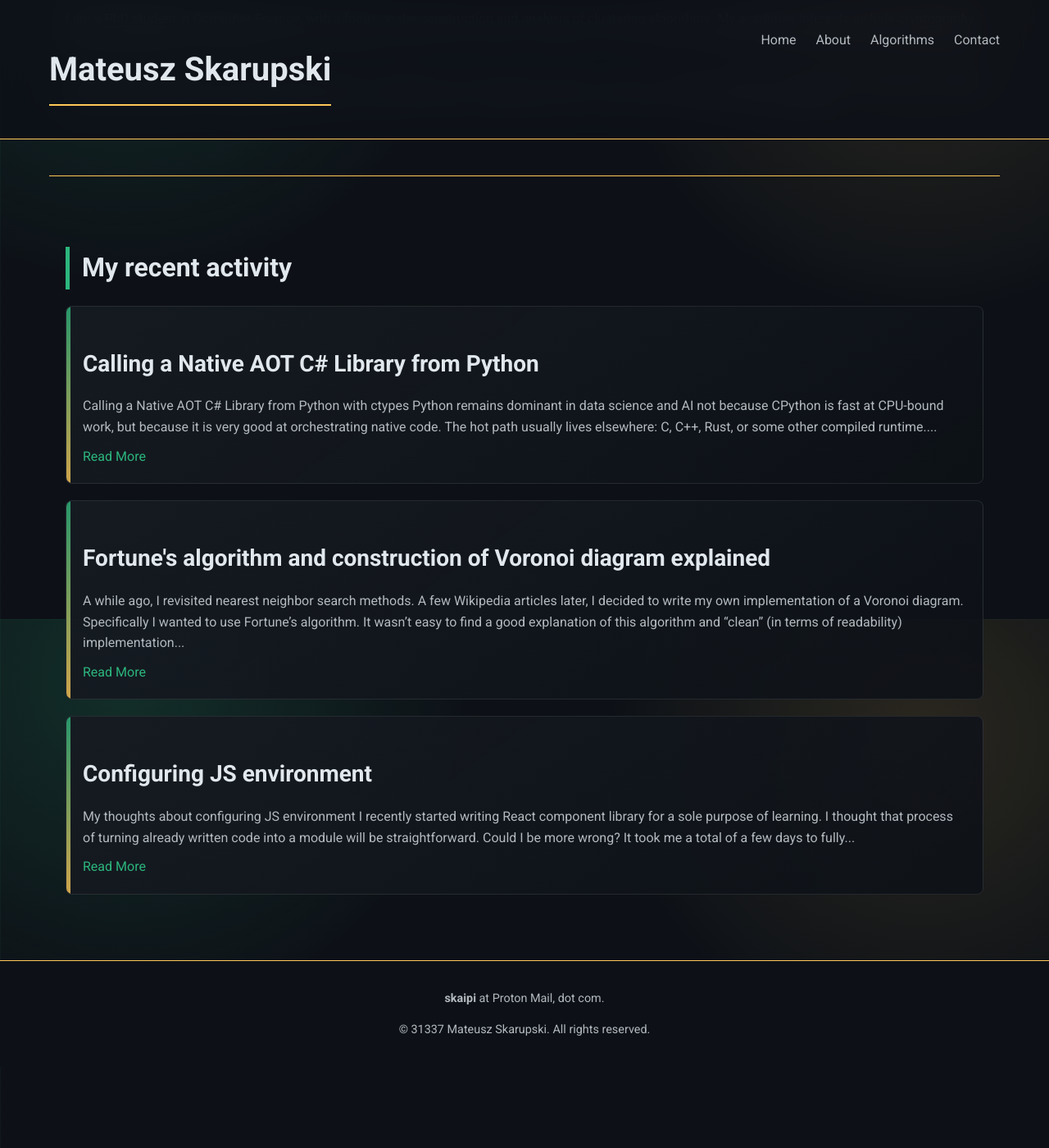
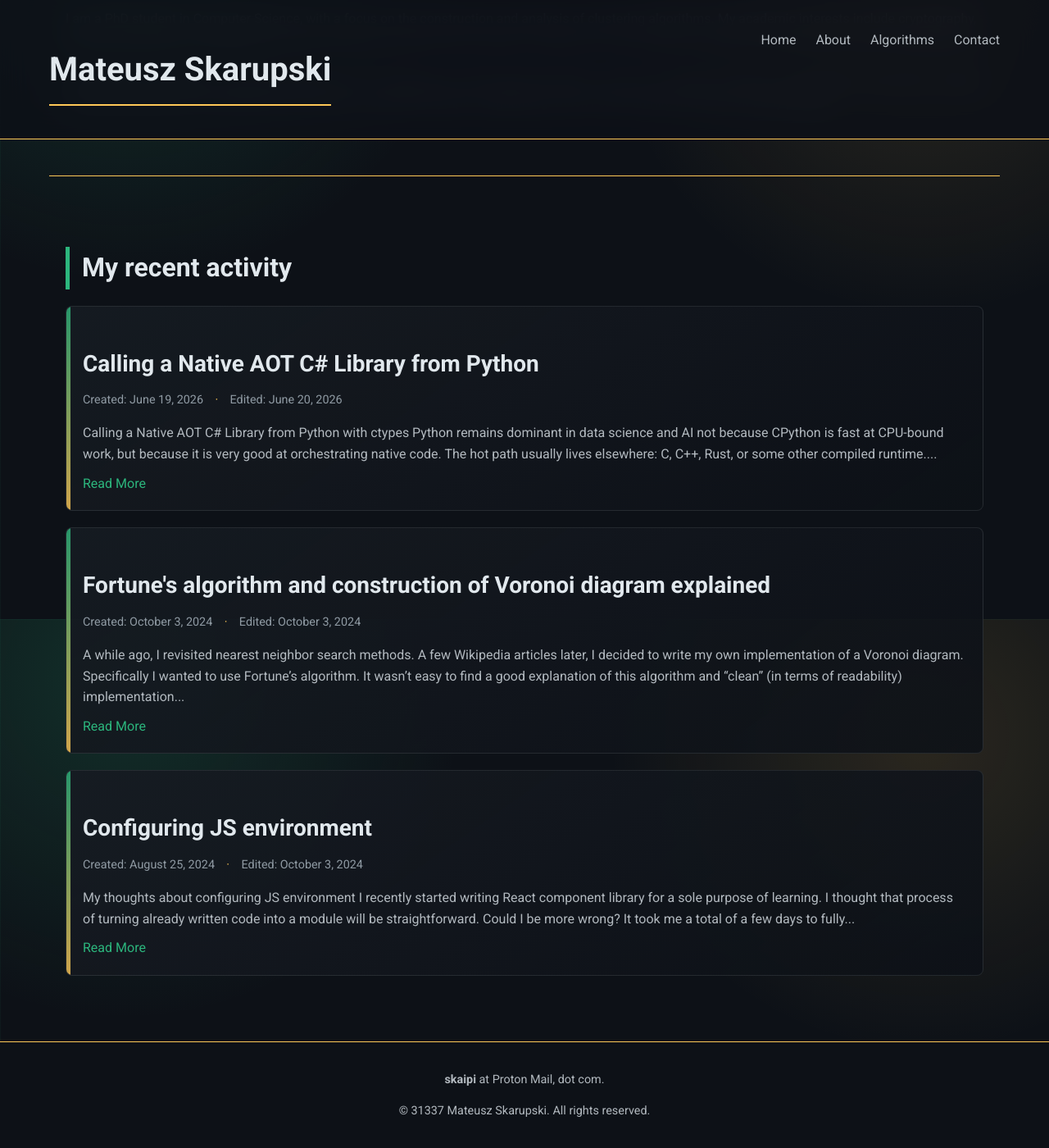
Before and after one commit to Skaipi/skaipi.github.io, a Jekyll site: the page built from index.html, in a window 1280 px wide and 1400 px high, scrolled down 1045 px. Shown: the whole window at 82% size. Built offline with Jekyll 4.4.1, drawn with Linux system fonts in a browser that asks for light colours; before the commit the page ends 2346 px from its top, so only the background shows below that.

Commit message:
Add creation and edit date to posts

```diff
--- /dev/null
+++ b/_includes/post_dates.html
@@ -0,0 +1,14 @@
+{% if include.post %}
+  {% assign created_at = include.post.date %}
+  {% assign updated_at = include.post.updated | default: created_at %}
+{% else %}
+  {% assign created_at = page.date %}
+  {% assign updated_at = page.updated | default: created_at %}
+{% endif %}
+
+{% if created_at %}
+<p class="post-dates">
+  <span>Created: <time datetime="{{ created_at | date: "%Y-%m-%d" }}">{{ created_at | date: "%B %-d, %Y" }}</time></span>
+  <span>Edited: <time datetime="{{ updated_at | date: "%Y-%m-%d" }}">{{ updated_at | date: "%B %-d, %Y" }}</time></span>
+</p>
+{% endif %}
--- a/_layouts/markdown_post.html
+++ b/_layouts/markdown_post.html
@@ -18,6 +18,7 @@
 
   <main class="post">
     <div class="container">
+    {% include post_dates.html %}
     {{ content }}
     </div>
   </main>
--- a/_posts/2024-10-03-Fortune's algorithm and construction of Voronoi diagram explained.md
+++ b/_posts/2024-10-03-Fortune's algorithm and construction of Voronoi diagram explained.md
@@ -1,6 +1,7 @@
 ---
 title: Fortune's algorithm and construction of Voronoi diagram explained
 layout: markdown_post
+updated: 2024-10-03
 ---
 A while ago, I revisited nearest neighbor search methods. A few Wikipedia articles later, I decided to write my own implementation of a Voronoi diagram. Specifically I wanted to use Fortune's algorithm. It wasn't easy to find a good explanation of this algorithm and "clean" (in terms of readability) implementation was almost nonexistent. Nevertheless, I decided to create one and share it here. The code and demo is available here: [demo](/algorithms/fortune/)
 
--- a/_posts/2026-06-19-Calling a Native AOT C# Library from Python.md
+++ b/_posts/2026-06-19-Calling a Native AOT C# Library from Python.md
@@ -1,6 +1,7 @@
 ---
 title: Calling a Native AOT C# Library from Python
 layout: markdown_post
+updated: 2026-06-20
 ---
 # Calling a Native AOT C# Library from Python with ctypes
 Python remains dominant in data science and AI not because CPython is fast at CPU-bound work, but because it is very good at orchestrating native code. The hot path usually lives elsewhere: C, C++, Rust, or some other compiled runtime. Python stays in control, while the expensive work happens behind a narrow ABI boundary. Native Ahead of Time (AOT) compilation makes C# a credible option for that role as well: it can publish a self-contained shared library, and methods marked with `UnmanagedCallersOnly` plus a non-null `EntryPoint` are emitted as native exports. On the Python side, functions loaded through `ctypes.CDLL` use the C calling convention and release the GIL for the duration of the foreign call.
--- a/css/styles.scss
+++ b/css/styles.scss
@@ -36,6 +36,21 @@ body {
 
     a {
         color: #FFC857;
+    }
+}
+
+.post-dates {
+    display: flex;
+    flex-wrap: wrap;
+    gap: 0.35rem 0.9rem;
+    color: #8F9AA3;
+    font-size: 0.9rem;
+    margin: 0 0 18px;
+
+    span:not(:last-child)::after {
+        content: '·';
+        color: #FFC857;
+        margin-left: 0.9rem;
     }
 }
 
@@ -441,6 +456,11 @@ section:not(:last-child) {
     margin-bottom: 10px;
 }
 
+#latest-posts .post-dates {
+    color: #8F9AA3;
+    margin-bottom: 12px;
+}
+
 .post-card a {
     color: #2CB67D;
     text-decoration: none;
--- a/index.html
+++ b/index.html
@@ -48,6 +48,7 @@ layout: default
             {% for post in site.posts %}
             <div class="post-card">
                 <h3>{{ post.title }}</h3>
+                {% include post_dates.html post=post %}
                 <p>{{ post.content | markdownify | strip_html | truncatewords: 50 }}</p>
                 <a href="{{ post.url }}">Read More</a>
             </div>
```
Also changed, not shown: _posts/2024-08-25-js-config.html (+2 -7 lines).
